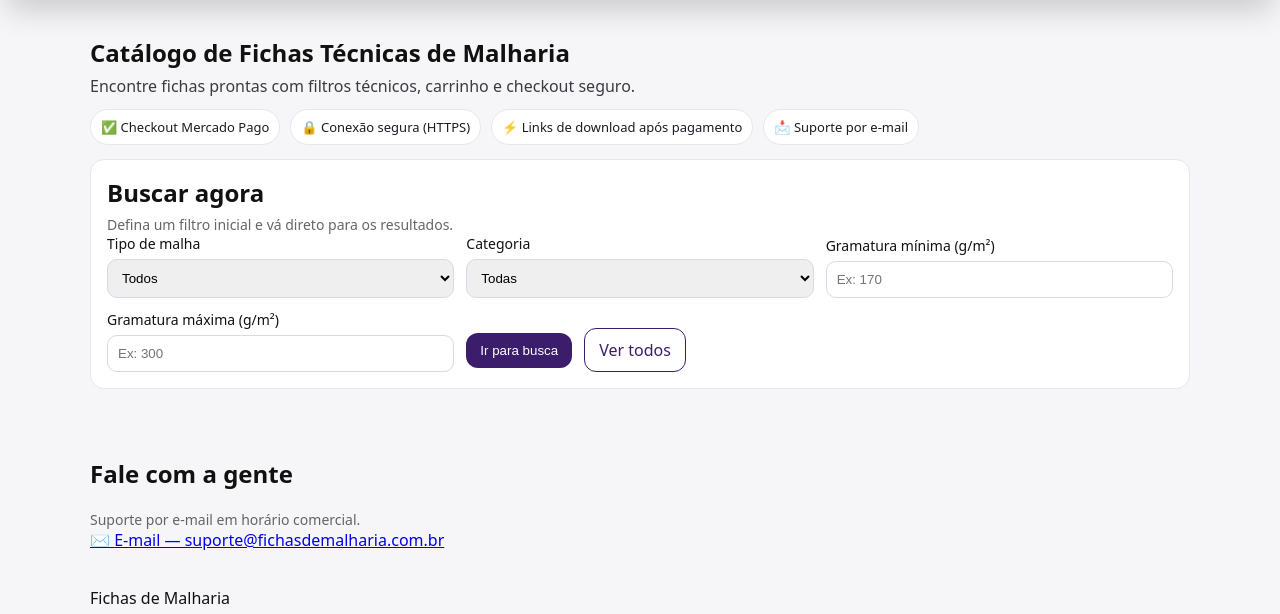
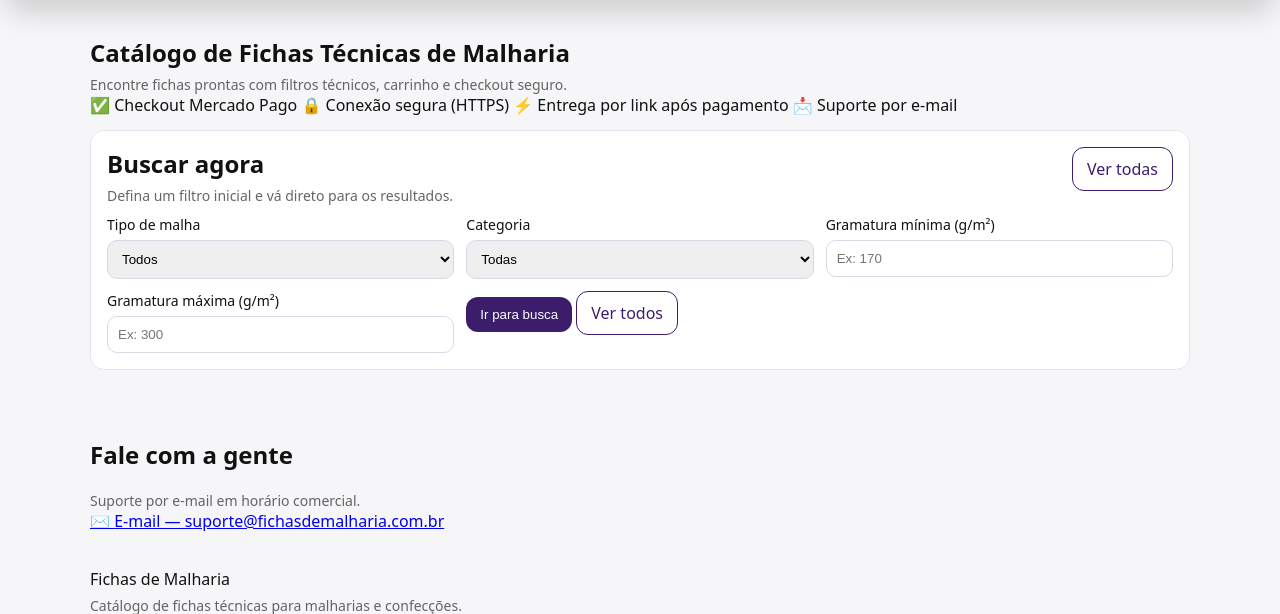
Before and after one commit to AdminAcheTece/FichasMalharia, a Flask app: page / in a window 1280 px wide. Shown: the part 82-696 px from the top of the page. Run offline with Flask 3, Linux system fonts and the light colour scheme; data comes from the database, SQL or seed files in the repository; some libraries are stand-ins or nearby versions.

Commit message:
Update home.html

```diff
--- a/templates/home.html
+++ b/templates/home.html
@@ -3,28 +3,28 @@
 {% block content %}
 
 <section class="hero">
-  <div class="hero-text">
-    <h1>Catálogo de Fichas Técnicas de Malharia</h1>
-    <p class="subtitle">
-      Encontre fichas prontas com filtros técnicos, carrinho e checkout seguro.
-    </p>
+  <h1>Catálogo de Fichas Técnicas de Malharia</h1>
+  <p class="muted">Encontre fichas prontas com filtros técnicos, carrinho e checkout seguro.</p>
 
-    <div class="trust-row">
-      <span class="trust-pill">✅ Checkout Mercado Pago</span>
-      <span class="trust-pill">🔒 Conexão segura (HTTPS)</span>
-      <span class="trust-pill">⚡ Links de download após pagamento</span>
-      <span class="trust-pill">📩 Suporte por e-mail</span>
-    </div>
+  <div class="chips">
+    <span class="chip">✅ Checkout Mercado Pago</span>
+    <span class="chip">🔒 Conexão segura (HTTPS)</span>
+    <span class="chip">⚡ Entrega por link após pagamento</span>
+    <span class="chip">📩 Suporte por e-mail</span>
   </div>
 </section>
 
-<div class="card">
-  <div class="card-head">
-    <h2>Buscar agora</h2>
-    <p class="muted">Defina um filtro inicial e vá direto para os resultados.</p>
+<div class="card" style="margin-top:14px;">
+  <div class="row-between" style="margin-bottom:10px;">
+    <div>
+      <h2 style="margin:0 0 6px;">Buscar agora</h2>
+      <div class="muted">Defina um filtro inicial e vá direto para os resultados.</div>
+    </div>
+
+    <a class="btn ghost" href="/busca">Ver todas</a>
   </div>
 
-  <form class="grid home-grid" action="/busca" method="get">
+  <form class="grid" action="/busca" method="get">
     <label>
       Tipo de malha
       <select name="tipo">
@@ -47,15 +47,15 @@
 
     <label>
       Gramatura mínima (g/m²)
-      <input type="number" name="gramatura_min" placeholder="Ex: 170" min="0" step="1">
+      <input type="number" name="gramatura_min" placeholder="Ex: 170">
     </label>
 
     <label>
       Gramatura máxima (g/m²)
-      <input type="number" name="gramatura_max" placeholder="Ex: 300" min="0" step="1">
+      <input type="number" name="gramatura_max" placeholder="Ex: 300">
     </label>
 
-    <div class="home-actions">
+    <div class="grid-actions">
       <button class="btn" type="submit">Ir para busca</button>
       <a class="btn ghost" href="/busca">Ver todos</a>
     </div>
```
